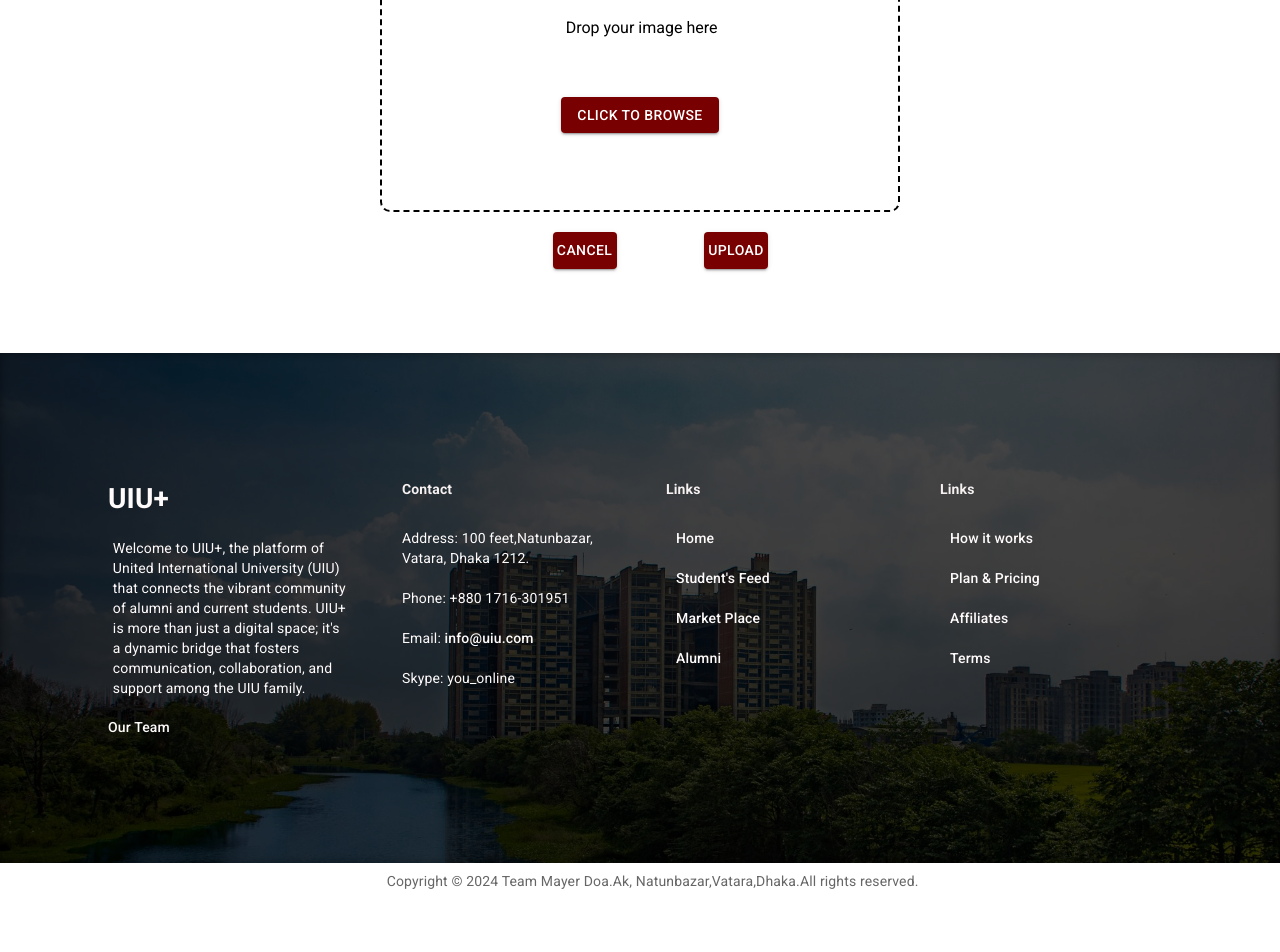
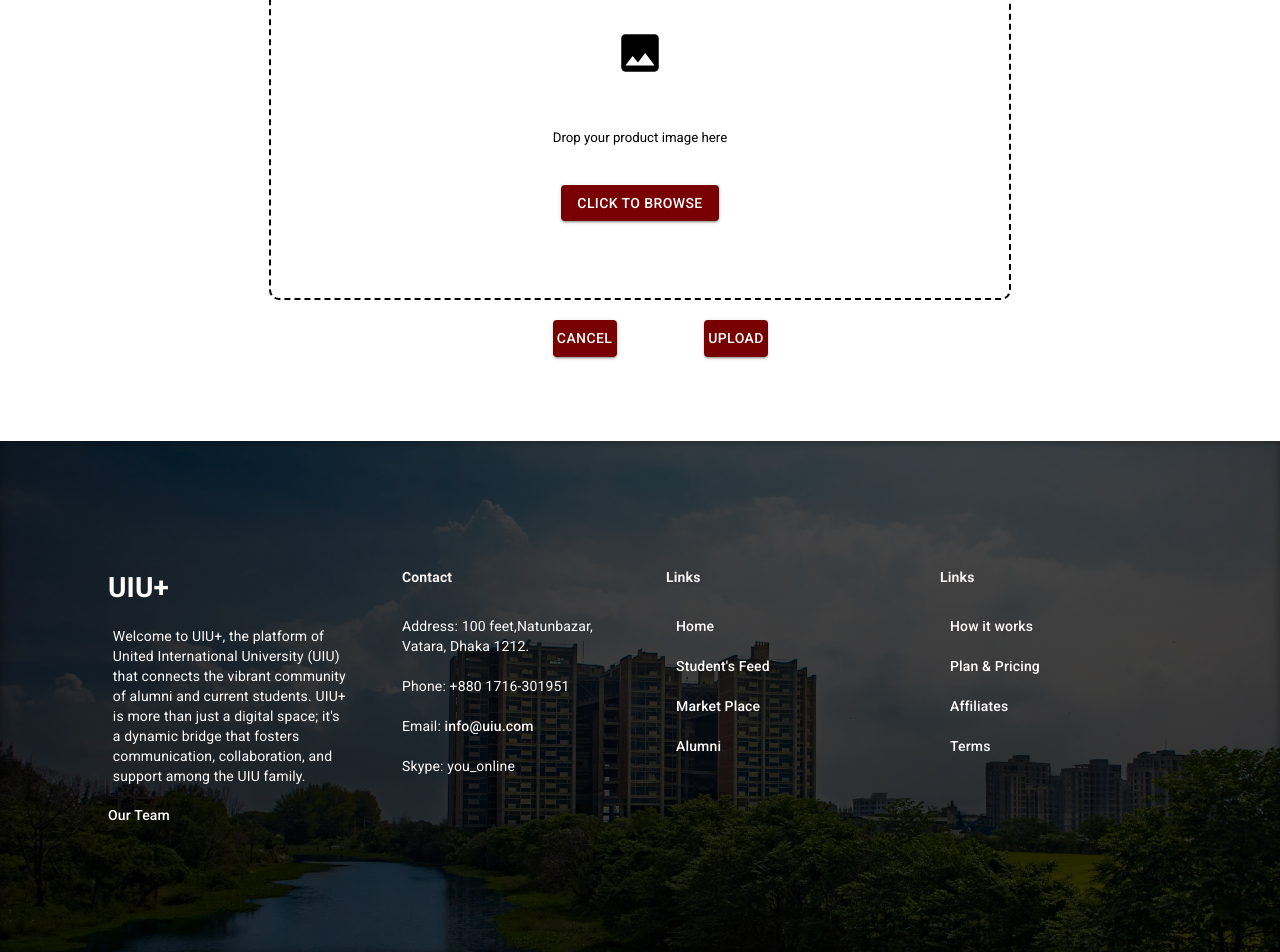
Before and after one commit to nadibahsan10/frontend, a React (Vite) app: page /individual in a window 1280 px wide. Shown: the part 480-1432 px from the top of the page. Before the commit the page ends 1380 px from the top, so only its background shows below. Built offline with nearby package versions, Linux system fonts and the light colour scheme.

Commit message:
add products created with modal for marketplace

```diff
--- a/src/Marketplace/Components/Addproduct.jsx
+++ b/src/Marketplace/Components/Addproduct.jsx
@@ -4,13 +4,14 @@ import Box from "@mui/material/Box";
 import Paper from "@mui/material/Paper";
 import TextField from "@mui/material/TextField";
 import Button from "@mui/material/Button";
-import { Avatar,IconButton } from "@mui/material";
+import { Avatar, IconButton } from "@mui/material";
 import InputLabel from "@mui/material/InputLabel";
 import MenuItem from "@mui/material/MenuItem";
 import FormHelperText from "@mui/material/FormHelperText";
 import FormControl from "@mui/material/FormControl";
 import Select from "@mui/material/Select";
 import CloseIcon from "@mui/icons-material/Close";
+import ImageIcon from "@mui/icons-material/Image";
 
 const Item = styled(Paper)(({ theme }) => ({
   backgroundColor: theme.palette.mode === "dark" ? "#1A2027" : "#fff",
@@ -94,14 +95,14 @@ function Addproduct() {
           gap: "2%",
         }}
       >
-        <h2 style={{ textAlign: "center" }}>Add Product</h2>
+        <h2 style={{ textAlign: "center", marginBottom: "10px" }}>Add a product</h2>
 
         <TextField
           id="outlined-basic"
           name="title"
           label="Give your product a short and clear name"
           variant="outlined"
-          style={{ margin: "10px", width: "40%" }}
+          style={{ margin: "10px", width: "60%" }}
           onChange={handleChange}
         />
 
@@ -110,7 +111,7 @@ function Addproduct() {
           name="content"
           label="Give your product short and clear description"
           variant="outlined"
-          style={{ margin: "10px", width: "40%" }}
+          style={{ margin: "10px", width: "60%" }}
           multiline
           minRows={2}
           onChange={handleChange}
@@ -120,10 +121,10 @@ function Addproduct() {
           name="price"
           label="Give your product price"
           variant="outlined"
-          sx={{ margin: "10px", width: "40%" }}
+          sx={{ margin: "10px", width: "60%" }}
           onChange={handleChange}
         />
-        <FormControl sx={{ margin: "10px", width: "40%" }}>
+        <FormControl sx={{ margin: "10px", width: "60%" }}>
           <InputLabel id="demo-simple-select-label">Select category</InputLabel>
           <Select
             required
@@ -147,7 +148,7 @@ function Addproduct() {
         <div
           style={{
             border: "2px black dashed",
-            padding: "6% 14% ",
+            padding: "6% 22% ",
             borderRadius: "10px",
             display: "flex",
             alignItems: "center",
@@ -156,7 +157,16 @@ function Addproduct() {
             gap: "30px",
           }}
         >
-          <p style={{ marginBottom: "30px" }}>Drop your image here</p>
+          <ImageIcon style={{ height: "50px", width: "50px",margin: '0' }} />
+          <h5
+            style={{
+              marginBottom: "10px",
+              minWidthidth: "60%",
+              fontWeight: "400",
+            }}
+          >
+            Drop your product image here
+          </h5>
 
           {file && (
             <Box
--- a/src/Marketplace/Components/Search.jsx
+++ b/src/Marketplace/Components/Search.jsx
@@ -1,4 +1,4 @@
-import React from "react";
+import React, { useState } from "react";
 import { styled } from "@mui/material/styles";
 import Box from "@mui/material/Box";
 import Paper from "@mui/material/Paper";
@@ -16,6 +16,14 @@ import desktopIcon from "./SubComponent/Icon/desktop.png";
 import laptopIcon from "./SubComponent/Icon/laptop.png";
 import mobileIcon from "./SubComponent/Icon/mobile.png";
 import droneCameraIcon from "./SubComponent/Icon/camera.png";
+import {
+  Dialog,
+  DialogActions,
+  DialogContent,
+  DialogTitle,
+} from "@mui/material";
+import Addproduct from "./Addproduct";
+import CloseIcon from "@mui/icons-material/Close";
 const Item = styled(Paper)(({ theme }) => ({
   backgroundColor: theme.palette.mode === "dark" ? "#1A2027" : "#fff",
   ...theme.typography.body2,
@@ -37,8 +45,16 @@ const category = [
   { icon: droneCameraIcon, name: "Drone & Camera" },
 ];
 
+function Search() {
+  const [open, setOpen] = useState(false);
 
-function Search() {
+  const handleClickOpen = () => {
+    setOpen(true);
+  };
+
+  const handleClose = () => {
+    setOpen(false);
+  };
   return (
     <div component="form" method="post">
       <Box sx={{ flexGrow: 1 }}>
@@ -51,8 +67,31 @@ function Search() {
           >
             <h2>MarketPlace For UIU Students</h2>
           </Grid>
-          <Grid item xs={3} sx={{  position: "absolute" ,top: '100px',right: '100px'}}>
-            <Button variant="contained" color="green">Add products</Button>
+          <Grid
+            item
+            xs={3}
+            sx={{ position: "absolute", top: "30px", right: "100px" }}
+          >
+            <Button variant="contained" color="green" onClick={handleClickOpen}>
+              Add products
+            </Button>
+
+            <Dialog
+              open={open}
+              onClose={handleClose}
+              maxWidth="lg"
+              fullWidth={true}
+            >
+              {/* <DialogTitle>Add a product </DialogTitle> */}
+              <DialogActions>
+                <Button onClick={handleClose} color="primary">
+                  <CloseIcon />
+                </Button>
+              </DialogActions>
+              <DialogContent>
+                <Addproduct />
+              </DialogContent>
+            </Dialog>
           </Grid>
         </Grid>
       </Box>
--- a/src/Shared/Footer.jsx
+++ b/src/Shared/Footer.jsx
@@ -122,18 +122,21 @@ function Footer() {
         </Grid>
       </Box>
       <Grid xs={12}>
-        <Item
+        <Box
           sx={{
             display: "flex",
             alignItems: "center",
             justifyContent: "center",
+            backgroundColor: "#0D7C66 !important",
+            padding: "10px",
+            color: "white !important",
           }}
         >
           <p>
             Copyright © 2024 Team Mayer Doa.Ak, Natunbazar,Vatara,Dhaka.All
             rights reserved.{" "}
           </p>
-        </Item>
+        </Box>
       </Grid>
     </Box>
   );
--- a/src/Shared/Notification.jsx
+++ b/src/Shared/Notification.jsx
@@ -28,7 +28,7 @@ const notification = [
 function Notification() {
   return (
     <Box sx={{ flexGrow: 1 }}>
-        <h2 style={{textAlign: 'center',color: '#780000',margin:'10px'}}>Notifications</h2>
+        <h2 style={{textAlign: 'center',color: '#780000',marginTOp:'40px'}}>Notifications</h2>
     <Grid container spacing={1}>
       <Grid item xs={12} wrap>
         {notification.map((x) => (
```
Lines whose indentation alone changed are shown as unchanged.
